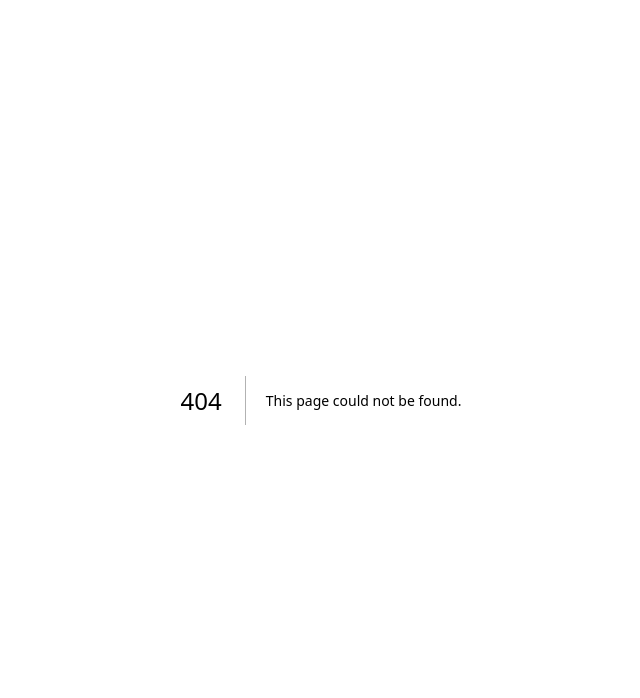
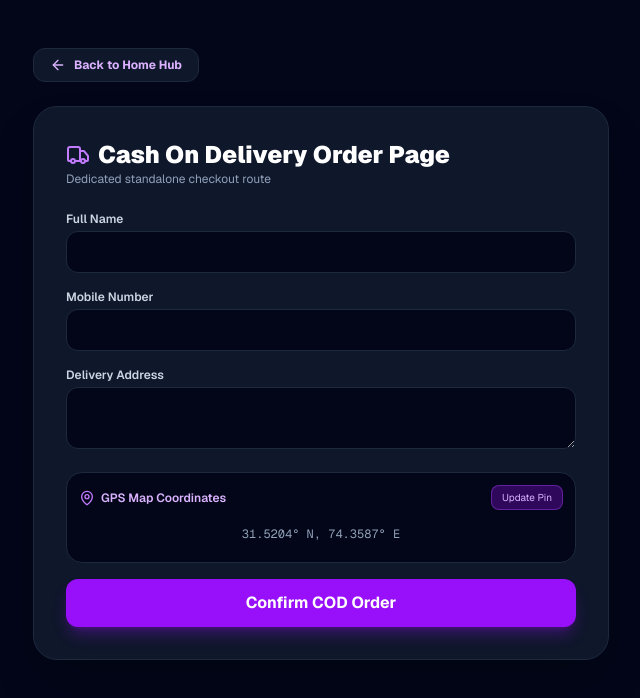
Before and after one commit to sb7479906-lab/nextgen-web-app, a Next.js app: page /checkout in a window 1280 px wide. Before the commit this address had no page. Shown: the top 698 px of the page, without its empty margins (319-959 px from the left). Built offline with nearby package versions, Linux system fonts and the light colour scheme; no server answers.

Commit message:
Add checkout page for cash on delivery orders

```diff
--- /dev/null
+++ b/src/app/checkout/page.tsx
@@ -0,0 +1,90 @@
+"use client";
+
+import React, { useState } from "react";
+import Link from "next/link";
+import { ArrowLeft, Truck, MapPin } from "lucide-react";
+import { db } from "@/lib/firebase";
+import { collection, addDoc, serverTimestamp } from "firebase/firestore";
+
+export default function CheckoutPage() {
+  const [fullName, setFullName] = useState("");
+  const [phone, setPhone] = useState("");
+  const [address, setAddress] = useState("");
+  const [mapCoords, setMapCoords] = useState("31.5204° N, 74.3587° E");
+  const [isSubmitting, setIsSubmitting] = useState(false);
+
+  const handleSubmit = async (e: React.FormEvent) => {
+    e.preventDefault();
+    setIsSubmitting(true);
+
+    try {
+      await addDoc(collection(db, "orders"), {
+        customer: { fullName, phone, address, gps: mapCoords },
+        totalAmount: "PKR 3,499",
+        status: "Pending",
+        createdAt: serverTimestamp()
+      });
+      alert(`🎉 Order Confirmed on Checkout Page!\n\nName: ${fullName}`);
+      setFullName("");
+      setPhone("");
+      setAddress("");
+    } catch (err) {
+      alert(`🎉 Order Received!\n\nName: ${fullName}`);
+    } finally {
+      setIsSubmitting(false);
+    }
+  };
+
+  return (
+    <div className="min-h-screen bg-slate-950 text-slate-100 font-sans p-6 sm:p-12">
+      <div className="max-w-xl mx-auto space-y-6">
+
+        <Link href="/" className="inline-flex items-center gap-2 bg-slate-900 hover:bg-slate-800 text-purple-300 px-4 py-2 rounded-xl text-xs font-bold border border-slate-800">
+          <ArrowLeft className="w-4 h-4" /> Back to Home Hub
+        </Link>
+
+        <div className="bg-slate-900 border border-slate-800 rounded-3xl p-6 sm:p-8 shadow-2xl space-y-6">
+          <div>
+            <h1 className="text-2xl font-black text-white flex items-center gap-2">
+              <Truck className="text-purple-400" /> Cash On Delivery Order Page
+            </h1>
+            <p className="text-xs text-slate-400">Dedicated standalone checkout route</p>
+          </div>
+
+          <form onSubmit={handleSubmit} className="space-y-4">
+            <div>
+              <label className="block text-xs font-semibold text-slate-300 mb-1">Full Name</label>
+              <input type="text" value={fullName} onChange={(e) => setFullName(e.target.value)} className="w-full bg-slate-950 border border-slate-800 rounded-xl px-4 py-2.5 text-sm text-white focus:outline-none focus:border-purple-500" required />
+            </div>
+
+            <div>
+              <label className="block text-xs font-semibold text-slate-300 mb-1">Mobile Number</label>
+              <input type="tel" value={phone} onChange={(e) => setPhone(e.target.value)} className="w-full bg-slate-950 border border-slate-800 rounded-xl px-4 py-2.5 text-sm text-white focus:outline-none focus:border-purple-500" required />
+            </div>
+
+            <div>
+              <label className="block text-xs font-semibold text-slate-300 mb-1">Delivery Address</label>
+              <textarea rows={2} value={address} onChange={(e) => setAddress(e.target.value)} className="w-full bg-slate-950 border border-slate-800 rounded-xl px-4 py-2.5 text-sm text-white focus:outline-none focus:border-purple-500" required></textarea>
+            </div>
+
+            <div className="bg-slate-950 border border-slate-800 rounded-2xl p-3">
+              <div className="flex items-center justify-between mb-2">
+                <span className="text-xs font-semibold text-purple-300 flex items-center gap-1.5">
+                  <MapPin className="w-4 h-4 text-purple-400" /> GPS Map Coordinates
+                </span>
+                <button type="button" onClick={() => setMapCoords(`31.${Math.floor(1000 + Math.random()*9000)}° N, 74.${Math.floor(1000 + Math.random()*9000)}° E`)} className="text-[10px] bg-purple-600/30 text-purple-300 px-2.5 py-1 rounded-lg border border-purple-500/40">
+                  Update Pin
+                </button>
+              </div>
+              <p className="text-xs text-slate-400 text-center font-mono py-2">{mapCoords}</p>
+            </div>
+
+            <button type="submit" disabled={isSubmitting} className="w-full bg-purple-600 hover:bg-purple-500 text-white font-bold py-3 rounded-xl transition-all shadow-lg shadow-purple-600/30">
+              {isSubmitting ? "Submitting..." : "Confirm COD Order"}
+            </button>
+          </form>
+        </div>
+      </div>
+    </div>
+  );
+}
```
